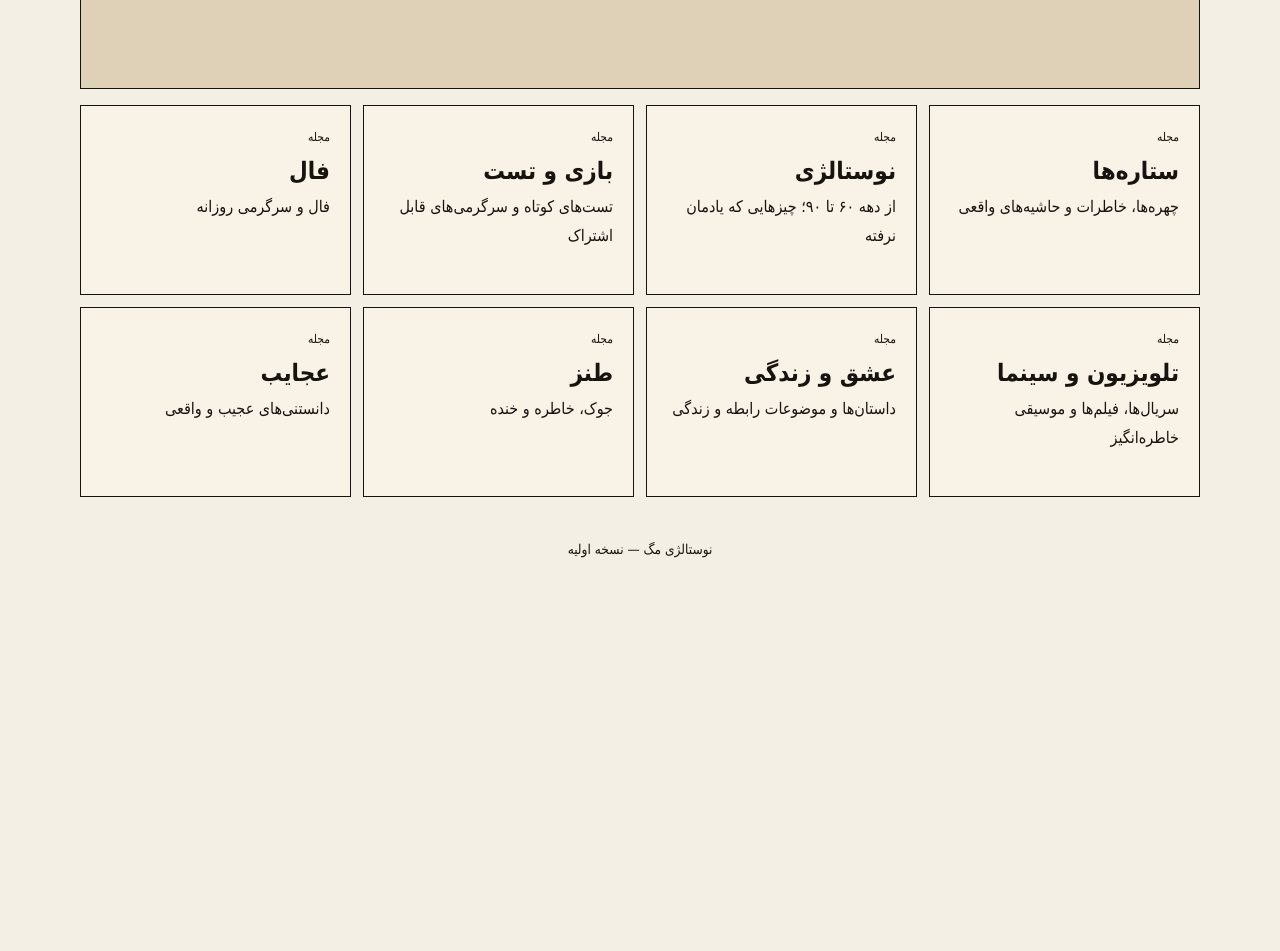
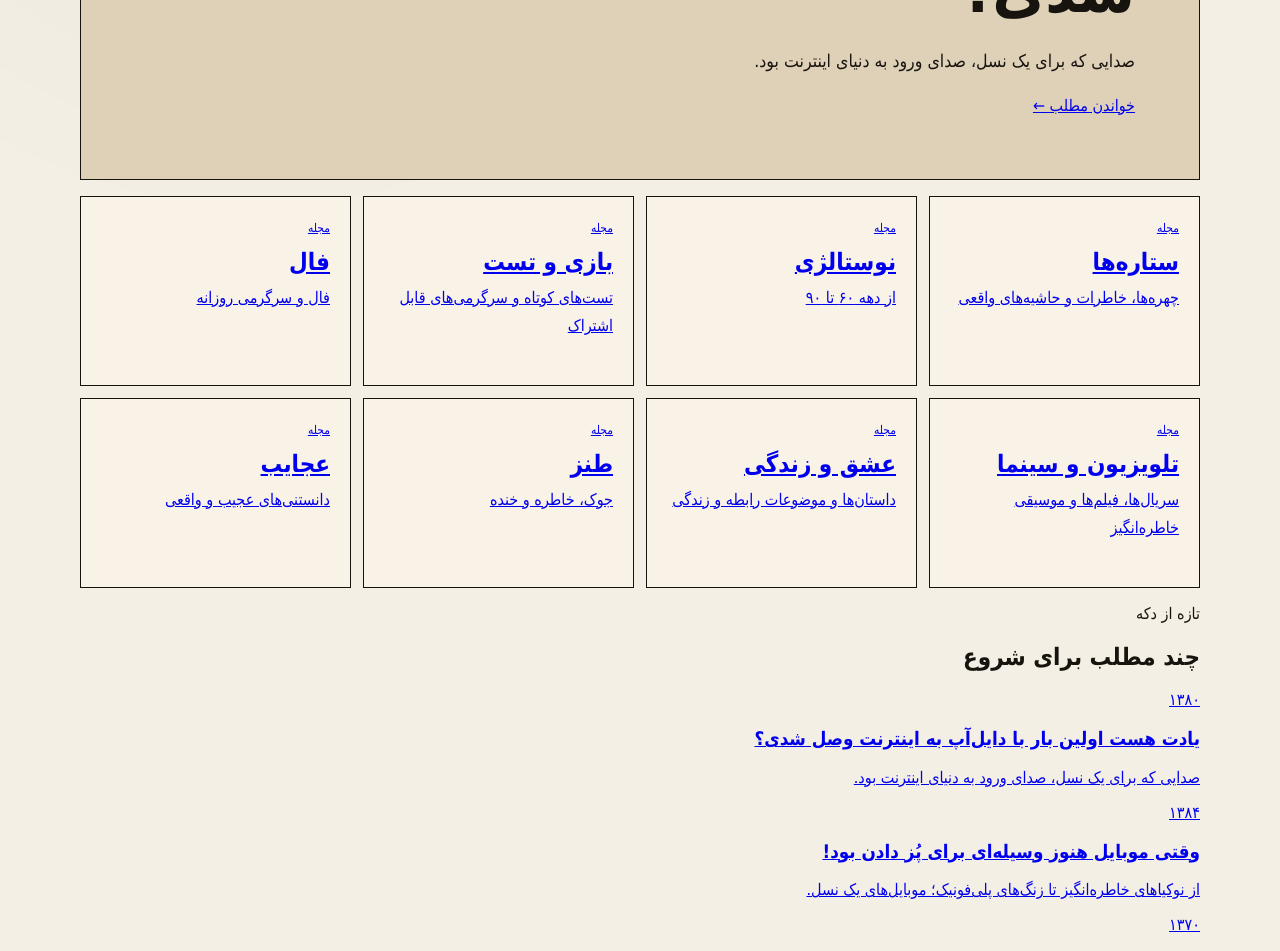
Before and after one commit to mohammadghadimi88/nostalgia-mag, a Next.js app: page / in a window 1280 px wide. Shown: the part 520-1471 px from the top of the page. Before the commit the page ends 1127 px from the top, so only its background shows below. Built offline with nearby package versions, Linux system fonts and the light colour scheme.

Commit message:
Connect homepage to content model

```diff
--- a/app/page.tsx
+++ b/app/page.tsx
@@ -1,15 +1,9 @@
-const sections = [
-  ["ستاره‌ها", "چهره‌ها، خاطرات و حاشیه‌های واقعی"],
-  ["نوستالژی", "از دهه ۶۰ تا ۹۰؛ چیزهایی که یادمان نرفته"],
-  ["بازی و تست", "تست‌های کوتاه و سرگرمی‌های قابل اشتراک"],
-  ["فال", "فال و سرگرمی روزانه"],
-  ["تلویزیون و سینما", "سریال‌ها، فیلم‌ها و موسیقی خاطره‌انگیز"],
-  ["عشق و زندگی", "داستان‌ها و موضوعات رابطه و زندگی"],
-  ["طنز", "جوک، خاطره و خنده"],
-  ["عجایب", "دانستنی‌های عجیب و واقعی"]
-];
+import Link from "next/link";
+import { articles, sections } from "@/lib/content";
 
 export default function HomePage() {
+  const featured = articles.find((article) => article.featured) ?? articles[0];
+
   return (
     <main>
       <header className="masthead">
@@ -20,23 +14,38 @@ export default function HomePage() {
 
       <section className="hero">
         <span>دکه امروز</span>
-        <h2>انگار یک مجله از سال ۱۳۸۵ وارد اینترنت امروز شده...</h2>
-        <p>
-          سرگرمی، ستاره‌ها، نوستالژی و چیزهایی که یک‌بار دیدیم و هیچ‌وقت فراموش نکردیم.
-        </p>
+        <h2>{featured.title}</h2>
+        <p>{featured.excerpt}</p>
+        <Link className="hero-link" href={`/article/${featured.slug}`}>خواندن مطلب ←</Link>
       </section>
 
       <section className="section-grid" aria-label="دسته‌بندی‌ها">
-        {sections.map(([title, description]) => (
-          <article className="section-card" key={title}>
+        {sections.map((section) => (
+          <Link className="section-card" href={`/${section.slug}`} key={section.slug}>
             <span>مجله</span>
-            <h3>{title}</h3>
-            <p>{description}</p>
-          </article>
+            <h3>{section.title}</h3>
+            <p>{section.description}</p>
+          </Link>
         ))}
       </section>
 
-      <footer>نوستالژی مگ — نسخه اولیه</footer>
+      <section className="latest">
+        <div className="section-heading">
+          <span>تازه از دکه</span>
+          <h2>چند مطلب برای شروع</h2>
+        </div>
+        <div className="article-grid">
+          {articles.slice(0, 4).map((article) => (
+            <Link className="article-card" href={`/article/${article.slug}`} key={article.slug}>
+              <span>{article.year ?? "مجله"}</span>
+              <h3>{article.title}</h3>
+              <p>{article.excerpt}</p>
+            </Link>
+          ))}
+        </div>
+      </section>
+
+      <footer>نوستالژی مگ — یک مجله اینترنتی با حال‌وهوای گذشته</footer>
     </main>
   );
 }
```
